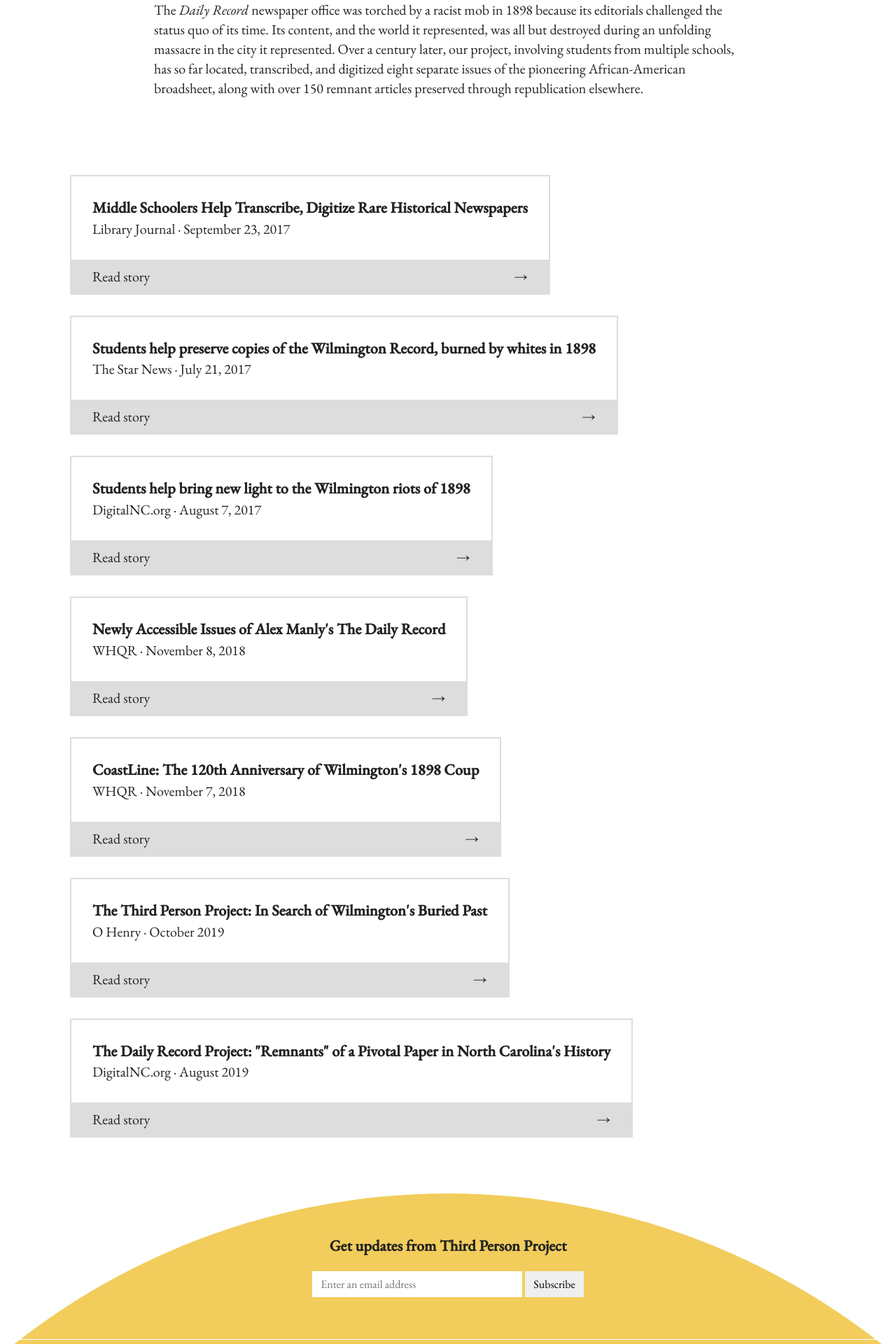
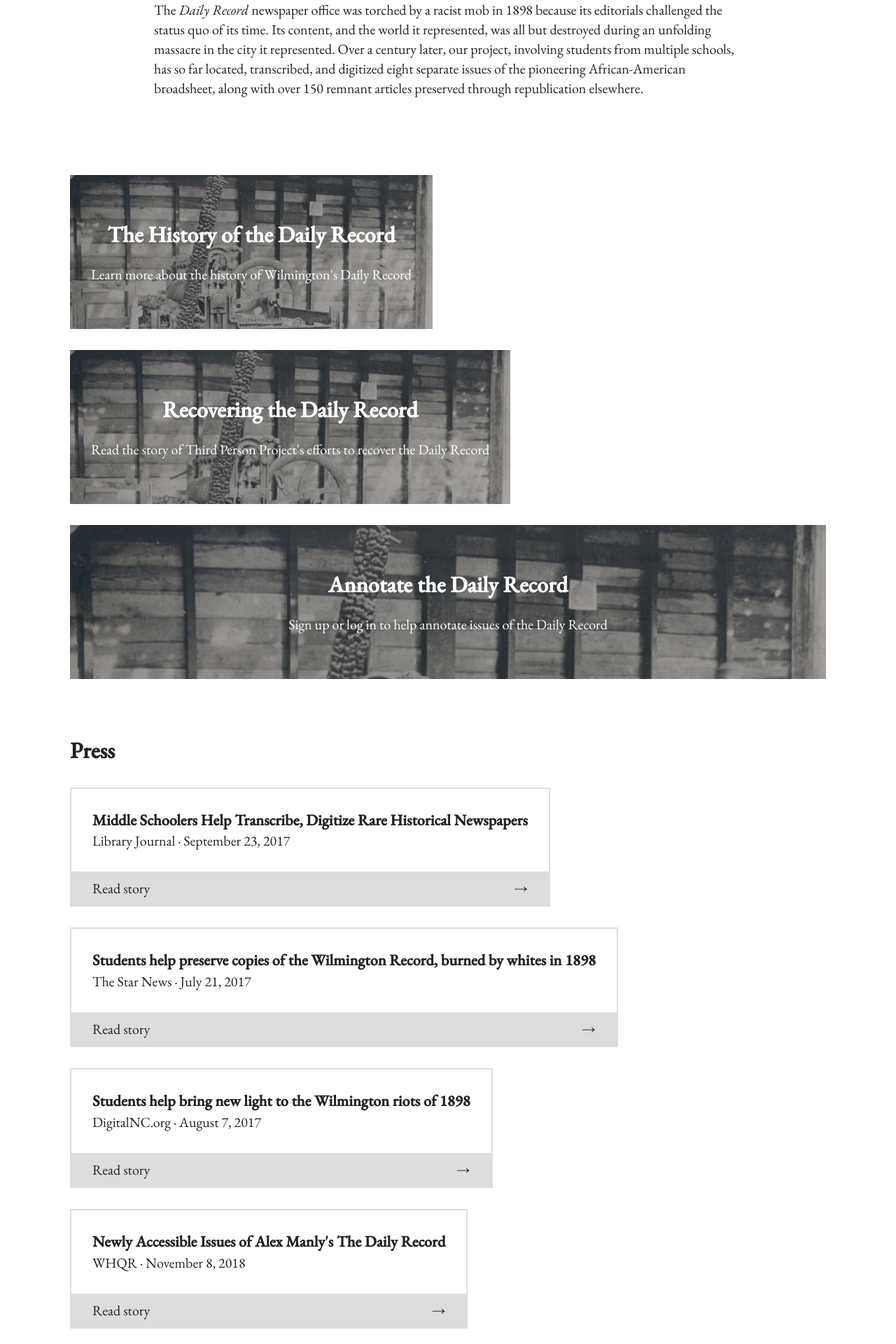
Before and after one commit to minicreative/third-person-project, a Jekyll site: the page built from _projects/daily-record-recovery-project.md, in a window 1280 px wide. Shown: the part 542-2462 px from the top of the page at 70% size. Built offline with Jekyll 4.4.1, drawn with Linux system fonts in a browser that asks for light colours; nearby versions of some CDN libraries; comment, search, counter and statistics services are not loaded.

Commit message:
project page supports buttons, daily record buttons

```diff
--- a/_config.yml
+++ b/_config.yml
@@ -16,6 +16,10 @@ collections:
     title: Projects
     output: true
     permalink: "/projects/:name/"
+  subpages:
+    title: Subpages
+    output: true
+    permalink: "/:name/"
   uploads:
     title: Uploads
     output: true
--- a/_includes/header.html
+++ b/_includes/header.html
@@ -88,11 +88,13 @@
 			{% if page.header_text %}
 				<h2>{{ page.header_text }}</h2>
             {% else %}
-                {% if page.collection %}
+				{% if page.header_title %}
+					{% assign page_title = page.header_title %}
+                {% elsif page.collection %}
                     {% for parent in site.pages %}
                         {% if parent.collection == page.collection %}{% assign page_title = parent.title %}{% endif %}
                     {% endfor %}
-                {% else %}
+				{% else %}
                     {% assign page_title = page.title %}
                 {% endif %}
 				<h1>{{ page_title }}</h1>
--- a/_layouts/item.html
+++ b/_layouts/item.html
@@ -5,16 +5,33 @@
     <div class="section container content-area content">
         <h2>{{ page.title }}</h2>
 
+        <!-- Subtitle (non-project) -->
         {% if page.collection != "projects" %}
             {% assign item = page %}{% include subtitle.html %}
         {% endif %}
 
+        <!-- Page Content (non-archive) -->
         {% if page.collection != "archives" %}
             {{ page.content | markdownify }}
         {% endif %}
     </div>
 
-    <!-- Archives -->
+    <!-- Explore buttons -->
+    <div class="section container columns explore-buttons ">
+        {% for button in page.explore_buttons %}
+        <a class="column {{ button.class }}" href="{{ button.link }}">
+            {% if button.image %}<div class="bg" style="background-image:url('{{ button.image }}')"></div>{% endif %}
+            <div class="inside">
+                <div>
+                    <h2>{{ button.title }}</h2>
+                    <p>{{ button.description }}</p>
+                </div>
+            </div>
+        </a>
+        {% endfor %}
+    </div>
+
+    <!-- Archive Item: PDF & Transcript -->
     {% if page.collection == "archives" %}
     <div class="section container">
         <details>
@@ -45,8 +62,10 @@
 
     <!-- Press Listing -->
     {%if page.press != nil %}
-    <div class="section container columns press">
-        {% for item in page.press %}
+    <div class="section container press">
+        <h2>Press</h2>
+        <div class="columns">
+            {% for item in page.press %}
             <div class="column half">
                 <div class="inside">
                     <h3>{{ item.title }}</h3>
@@ -54,7 +73,8 @@
                 </div>
                 <a href="{{ item.url }}">Read story</a>
             </div>
-        {% endfor %}
+            {% endfor %}
+        </div>
     </div>
     {% endif %}
 
--- a/_projects/daily-record-recovery-project.md
+++ b/_projects/daily-record-recovery-project.md
@@ -5,6 +5,22 @@ description: Our project to locate, transcribe, and digitize issues of the pione
 layout: item
 order: 1
 primary_image: "/uploads/DailyRecord.jpg"
+explore_buttons:
+  - title: The History of the Daily Record
+    description: Learn more about the history of Wilmington's Daily Record
+    link: "/daily-record-history/"
+    class: half
+    image: "/uploads/DailyRecord.jpg"
+  - title: Recovering the Daily Record
+    description: Read the story of Third Person Project's efforts to recover the Daily Record
+    link: "/daily-record-recovery/"
+    class: half
+    image: "/uploads/DailyRecord.jpg"
+  - title: Annotate the Daily Record
+    description: Sign up or log in to help annotate issues of the Daily Record
+    link: "/annotate/"
+    class: full
+    image: "/uploads/DailyRecord.jpg"
 press:
 - title: Middle Schoolers Help Transcribe, Digitize Rare Historical Newspapers
   publication: Library Journal
--- a/css/main.scss
+++ b/css/main.scss
@@ -117,6 +117,23 @@ details {
 }
 .capitalize {
     text-transform: capitalize;
+}
+.return-link:first-of-type {display:inline-block; margin-bottom:15px;}
+.explore-buttons {
+    a {
+        @include row; position:relative; height:220px; background:#333; color:white; overflow:hidden;
+        .bg {
+            position:absolute; width:100%; height:100%; background-size:cover; opacity:0.6; z-index:5;
+        }
+        .inside {
+            z-index: 10; position:relative; padding:0px 30px; height:100%; width:100%;
+            text-align:center; display:flex; justify-content:center; align-items:center;
+        }
+        &:hover {
+            box-shadow:0px 0px 5px rgba(0,0,0,0.3);
+            .bg {width:120%; height:120%; left:-10%; top:-10%;}
+        }
+    }
 }
 
 
```
Also changed, not shown: _layouts/page.html (+12 -0 lines), _subpages/daily-record-history.md (added, +9 -0 lines), _subpages/daily-record-recovery.md (added, +9 -0 lines).
